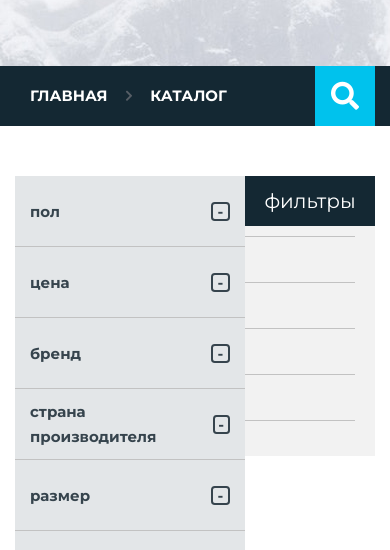
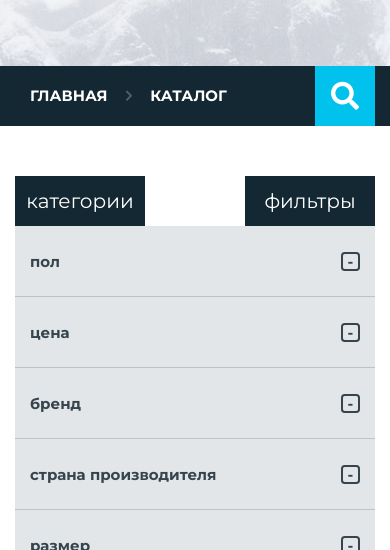
Before and after one commit to alina-kala4ik/winter-sport, a plain HTML site: page html/products-cards.html in a window 390 px wide. Both pictures are taken after a click on the button "фильтры". Shown: the part 294-844 px from the top of the page. Drawn offline with nearby package versions, Linux system fonts and the light colour scheme; files whose address does not match are found by name.

Commit message:
адаптация под мобильные устройства

```diff
--- a/css/products-card.css
+++ b/css/products-card.css
@@ -277,7 +277,9 @@ li.color.blue {
     color: white;
 }
 
-.button-filters {
+.button-filters,
+.button-categories
+{
     display: none;
 }
 
@@ -491,27 +493,15 @@ ul.line li div button.about-prodact {
         -webkit-box-direction: normal;
         -ms-flex-direction: row;
         flex-direction: row;
-        margin-bottom: 100px;
         position: relative;
+        -webkit-box-flex: 0;
+            -ms-flex: 0 0 50px;
+                flex: 0 0 50px;
+        margin-bottom: 30px;
     }
 
-    .categories {
-        -webkit-box-flex: 1;
-        -ms-flex: 1 1 100%;
-        flex: 1 1 100%;
-        padding: 15px 0;
-    }
-
-    .categories li {
-        margin: 20px;
-    }
-
-
-    .categories > li {
-        border-bottom: 1px solid #c2c2c2;
-    }
-
-    .button-filters {
+    .button-filters,
+    .button-categories{
         display: inline-block;
         font-family: 'Montserrat', sans-serif;
         font-size: 20px;
@@ -525,16 +515,34 @@ ul.line li div button.about-prodact {
         border: none;
     }
 
-    .button-filters:hover {
-        cursor: pointer;
+    .button-filters{
+        right: 0;
     }
 
+    .button-categories{
+        left: 0;
+    }
+
+    .categories,
     .filters {
         display: none;
         position: absolute;
         z-index: 7;
-        top: 0;
-        right: 130px;
+        left: 0;
+        right: 0;
+        top: 50px;
+    }
+
+    .categories {
+        padding: 0;
+    }
+
+    .categories > li {
+        border-bottom: 1px solid #c2c2c2;
+    }
+
+    .categories li {
+        padding: 15px 0;
     }
 
     .filters > li {
--- a/html/products-cards.html
+++ b/html/products-cards.html
@@ -192,6 +192,7 @@ mailing" placeholder="поиск" autocomplete="email" class="heading13">
                 </li>
             </ul>
             <button class="button-filters">фильтры</button>
+            <button class="button-categories">категории</button>
         </form>
         <div class="catalog">
             <div>
--- a/js/product-cards.js
+++ b/js/product-cards.js
@@ -43,12 +43,28 @@ button_filters.addEventListener('click', function (event) {
     }
 });
 
+//показать категори товаров на мобильном устройстве
+var button_categories = document.querySelector('.button-categories');
+var categories = document.querySelector('.categories');
+
+button_categories.addEventListener('click', function (event) {
+    event.preventDefault();
+    var display_now = window.getComputedStyle(categories).display;
+    if (display_now === 'block') {
+        categories.style.display = 'none'
+    } else {
+        categories.style.display = 'block'
+    }
+});
+
+
+//назначение анимации для карточек продукции в зависимости от количества картинок
+
 var scroll_image_prodact = document.querySelectorAll('.scroll-image-prodact');
 
 for (var i = 0; i < scroll_image_prodact.length; i++) {
 
-    var children = scroll_image_prodact[i].children
-    console.log(children)
+    var children = scroll_image_prodact[i].children;
 
     switch (children.length) {
         case 2:
```
